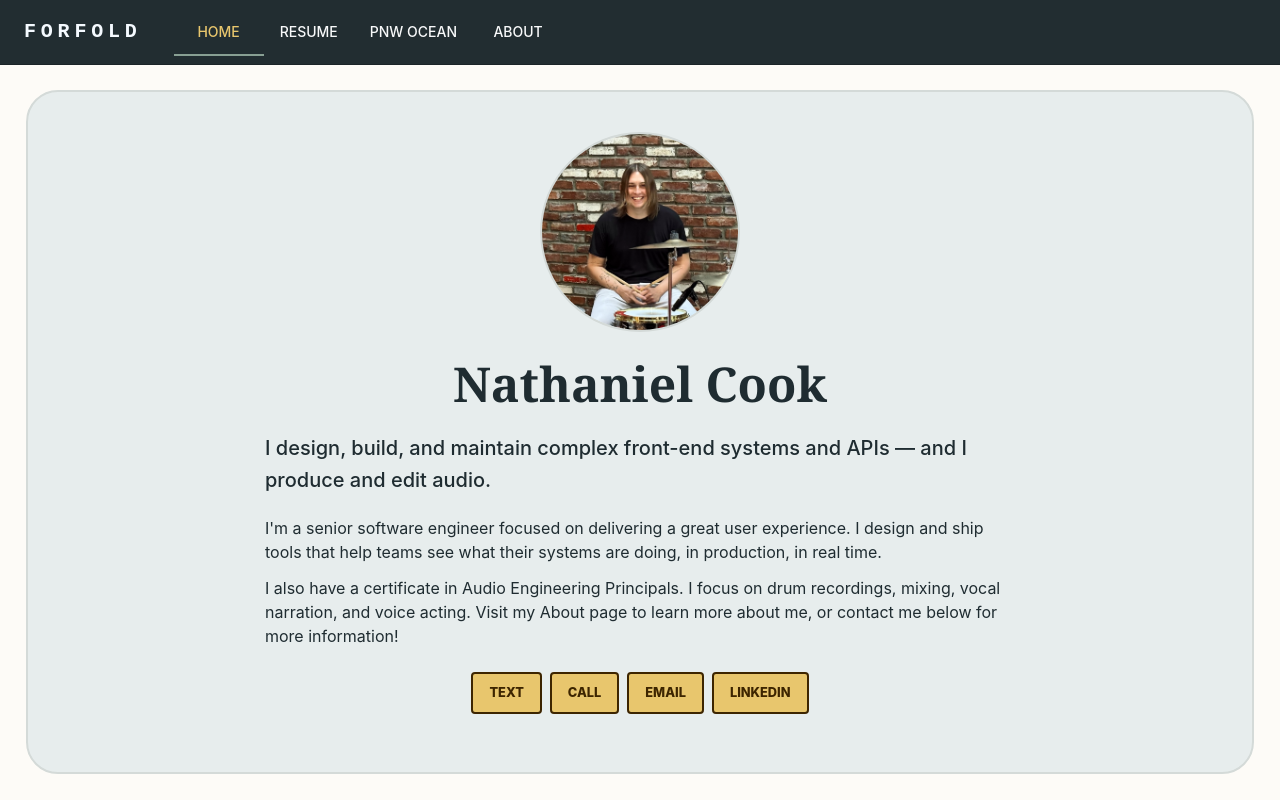
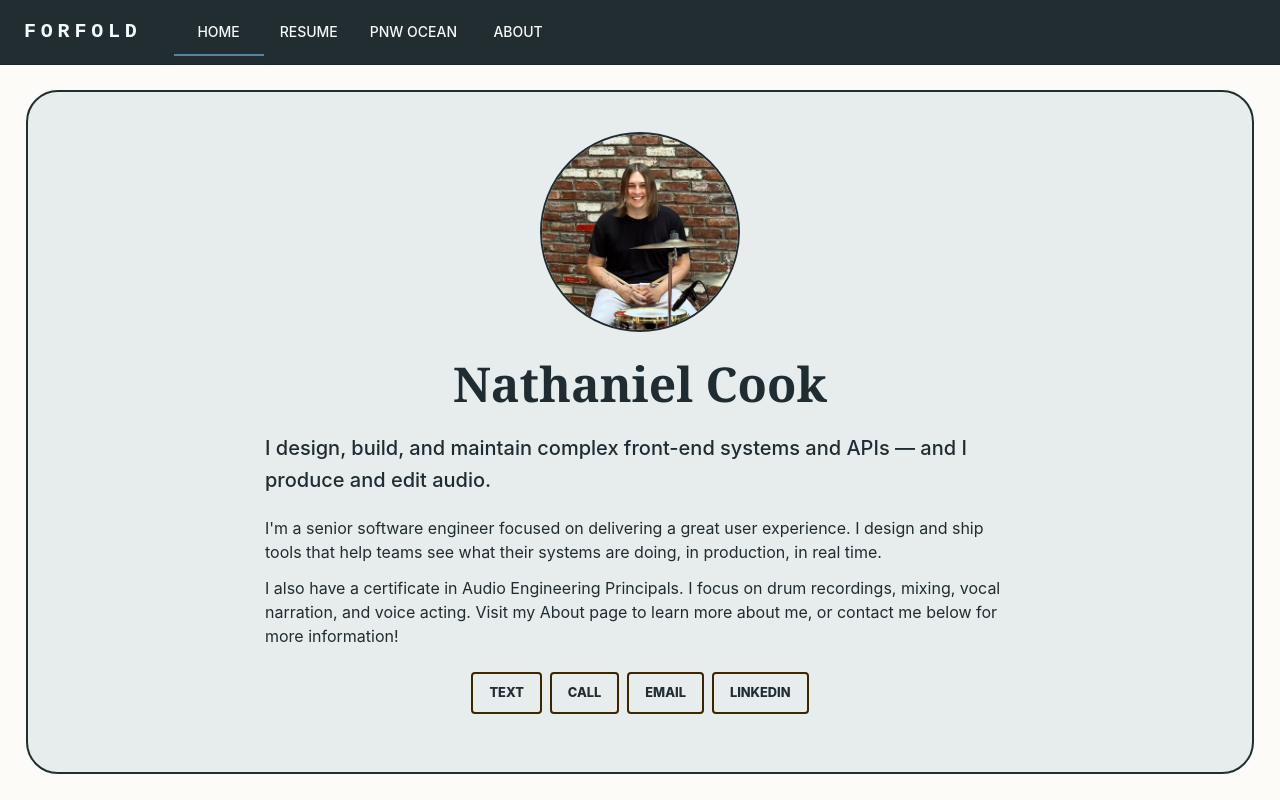
Before and after one commit to Forfold/forfold, a React (Vite) app: page / in a window 1280 px wide. Built offline with nearby package versions, Linux system fonts and the light colour scheme; some icons are missing.

Commit message:
update some colors

```diff
--- a/src/components/PnwOceanDashboard/components/StationLabelWithTooltip.tsx
+++ b/src/components/PnwOceanDashboard/components/StationLabelWithTooltip.tsx
@@ -57,6 +57,8 @@ export function StationLabelWithTooltip({
         tooltip: {
           sx: (theme) => ({
             backgroundColor: theme.palette.primary.main,
+            color: theme.palette.mode === 'light' ? 'white' : 'black',
+            fontWeight: 'bolder',
           }),
         },
       }}
--- a/src/theme.ts
+++ b/src/theme.ts
@@ -1,5 +1,8 @@
 import type { PaletteMode } from '@mui/material'
 import { createTheme, type PaletteOptions, type ThemeOptions } from '@mui/material/styles'
+
+const primaryMain = '#222D31'
+const secondaryMain = '#4E87A0'
 
 const brown = '#3D2500'
 const accentLight = '#E8C66D'
@@ -52,13 +55,13 @@ const buildPalette = (mode: PaletteMode): PaletteOptions => {
 
   return {
     mode,
-    primary: { main: '#222D31', contrastText: '#FEFDF7' },
-    secondary: { main: '#889F93', contrastText: '#FEFDF7' },
+    primary: { main: primaryMain, contrastText: '#FEFDF7' },
+    secondary: { main: secondaryMain, contrastText: '#FEFDF7' },
     info: { main: brown },
     warning: { main: '#6F3B3C', contrastText: '#FEFDF7' },
     background: { default: '#FDFBF7', paper: '#E7EDED' },
     text: { primary: '#1F2C31', secondary: 'rgba(31,44,49,0.65)' },
-    divider: '#D4DAD8',
+    divider: primaryMain,
   }
 }
 
@@ -82,7 +85,7 @@ const buildComponents = (mode: PaletteMode): ThemeOptions['components'] => {
       styleOverrides: {
         colorPrimary: {
           backgroundImage: 'none',
-          backgroundColor: isLight ? '#222D31' : deepSlate,
+          backgroundColor: isLight ? primaryMain : deepSlate,
           color: '#F5FAFF',
           borderBottom: `1px solid ${isLight ? '#1B2428' : 'rgba(255,255,255,0.12)'}`,
         },
@@ -93,7 +96,7 @@ const buildComponents = (mode: PaletteMode): ThemeOptions['components'] => {
         root: {
           color: isLight ? '#F8F9FA' : '#C6D2DD',
           '&.Mui-selected': {
-            color: isLight ? accentLight : '#F5FAFF',
+            color: isLight ? '#F8F9FA' : '#C6D2DD',
           },
         },
       },
@@ -111,10 +114,10 @@ const buildComponents = (mode: PaletteMode): ThemeOptions['components'] => {
     MuiButton: {
       styleOverrides: {
         root: {
-          border: `2px solid ${brown} !important`,
+          border: `2px solid ${isLight ? brown : accentLight} !important`,
           transition: 'background-color 150ms ease, border-color 150ms ease',
-          backgroundColor: accentLight,
-          color: brown,
+          // backgroundColor: isLight ? accentLight : brown,
+          // color: isLight ? brown : accentLight,
         },
       },
     },
```
